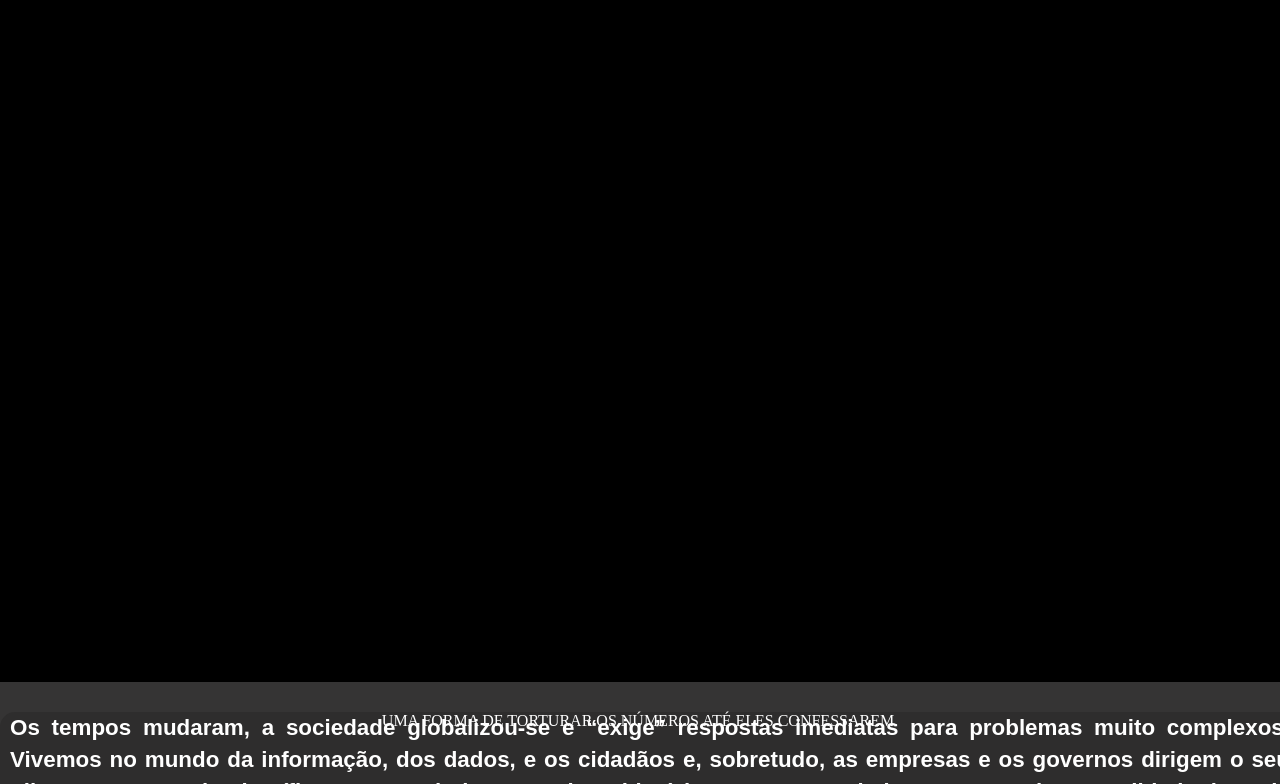
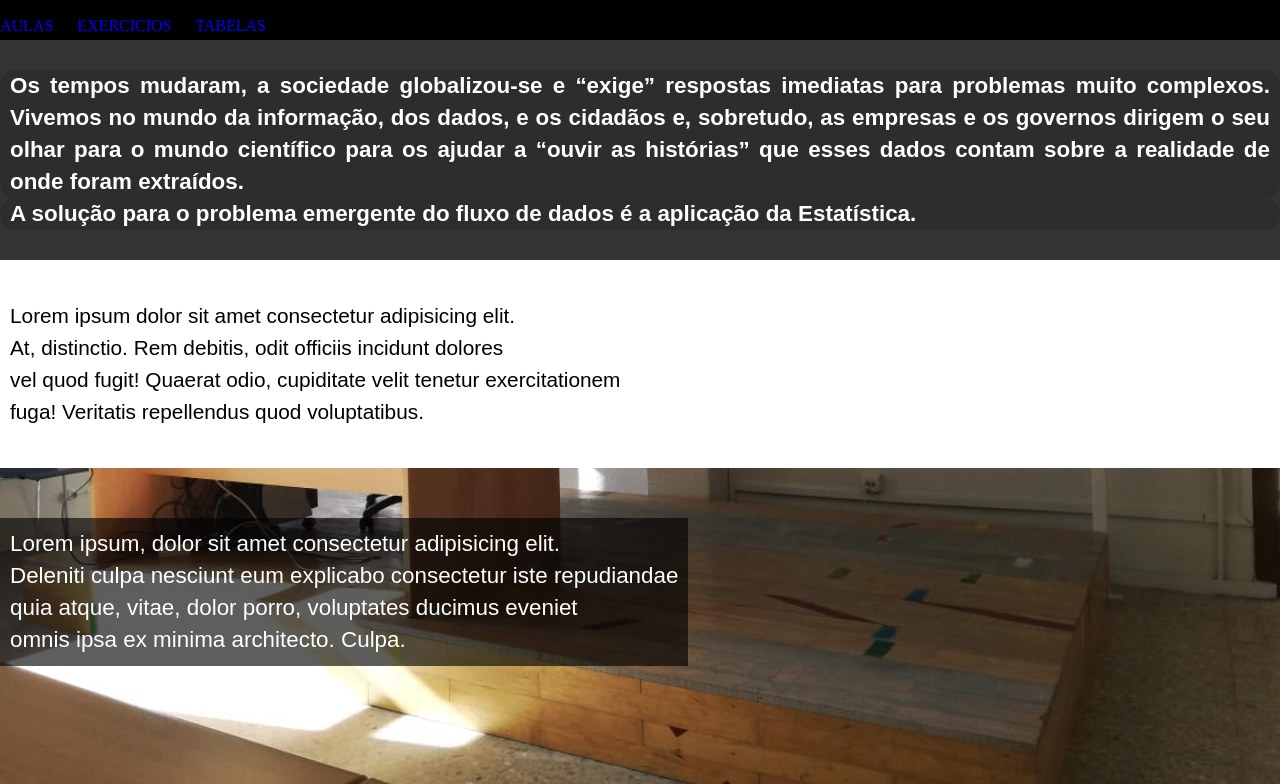
Before and after one commit to neliocandidolanga/academia, a plain HTML site: page index.html in a window 1280 px wide. Shown: the part 168-952 px from the top of the page. Drawn offline with Linux system fonts and the light colour scheme.

Commit message:
organizar

```diff
--- a/style.css
+++ b/style.css
@@ -2,10 +2,10 @@
 
 
 *{
-    width: 100%;
+
     margin: 0px;
     padding: 0px;
-    height: 100vh;
+
 
 
 }
@@ -22,10 +22,9 @@ html,body{
 }
 
 
-body{
 
-    background-attachment: fixed;
-}
+
+
 
 header{
         background-color: black;
@@ -156,10 +155,10 @@ section>p{
 }
 
 .imagem1>p,.imagem2>p{
-            background-color: rgba(15, 15, 15, 0.637);
+            background-color: rgba(2, 2, 2, 0.637);
             display: inline-block;
 
-            font-size: 1.5em;
+            font-size: 1.4em;
             padding: 10px;
 
 
```
